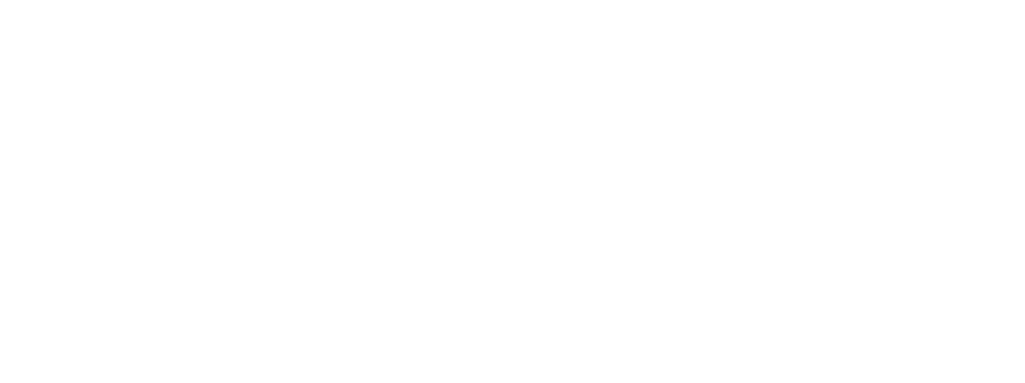
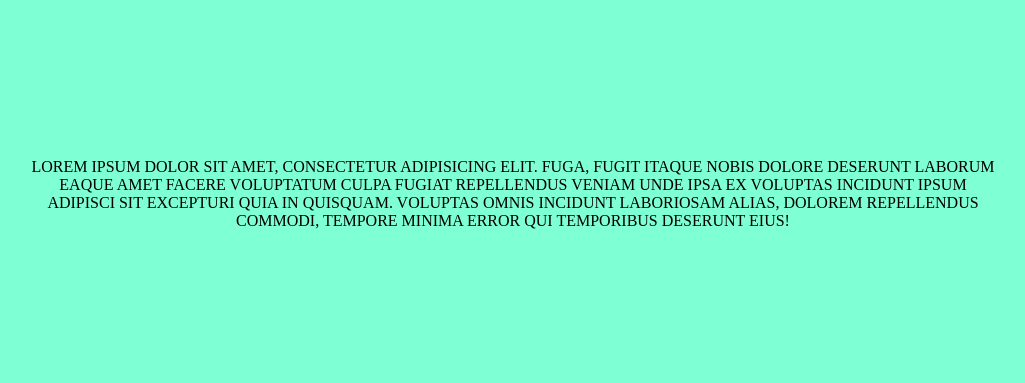
Before and after one commit to Kynmera/prototipos, a plain HTML site: page index.html in a window 1280 px wide. Shown: the whole page, without its empty margins (127-1152 px from the left). Drawn offline with Linux system fonts and the light colour scheme.

Commit message:
cambio html

```diff
--- a/index.html
+++ b/index.html
@@ -2,8 +2,14 @@
 <head>
 	<meta charset="UTF-8">
 	<title>Examen</title>
+	<link rel="stylesheet" href="styles.css">
 </head>
-<body>
+<body class="body1">
+	<div class"caja1">
+		<p>
+			Lorem ipsum dolor sit amet, consectetur adipisicing elit. Fuga, fugit itaque nobis dolore deserunt laborum eaque amet facere voluptatum culpa fugiat repellendus veniam unde ipsa ex voluptas incidunt ipsum adipisci sit excepturi quia in quisquam. Voluptas omnis incidunt laboriosam alias, dolorem repellendus commodi, tempore minima error qui temporibus deserunt eius!
+		</p>
+	</div>
 
 </body>
 </html>
```
